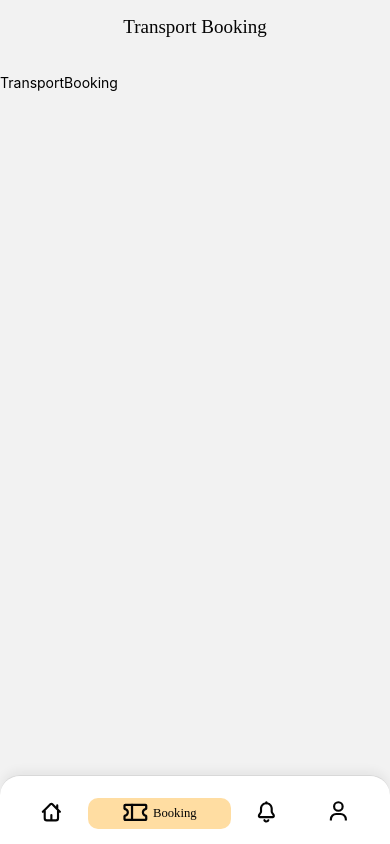
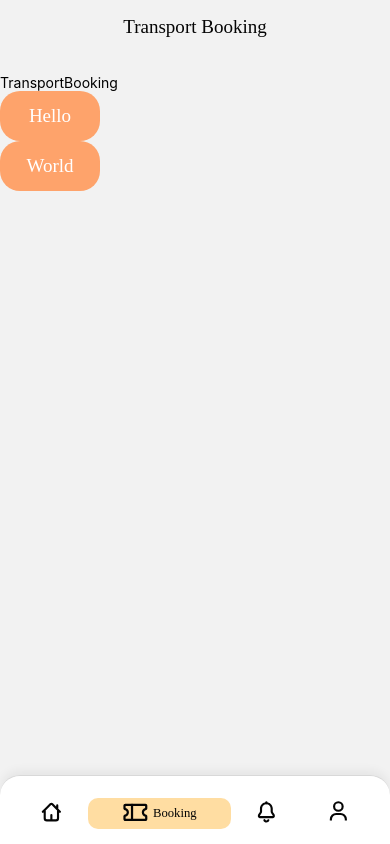
Before and after one commit to slo248/Travelly, a React Native app: screen /TransportBooking in a window 390 px wide. Both pictures are taken after a click on the element 62 px from the left and 223 px from the top of the page. Built offline with nearby package versions, Linux system fonts and the light colour scheme; what react-native would draw is missing.

Commit message:
'form radio controller works ok'

```diff
--- /dev/null
+++ b/src/components/controllers/FormRadioController.tsx
@@ -0,0 +1,81 @@
+import { StyleSheet, Text, View, ScrollView } from 'react-native'; // Corrected imports
+import { FC } from 'react';
+import {
+  Control,
+  Controller,
+  FieldErrors,
+  FieldValues,
+  Path,
+  PathValue
+} from 'react-hook-form';
+import { Texts } from '~/styles/texts';
+import { rH, rMS, rW } from '~/styles/responsive';
+import { Colors } from '~/styles/colors';
+
+interface FormRadioControllerProps<FV extends FieldValues, DataType> {
+  data: DataType[];
+  renderItem: ({
+    item,
+    index,
+    state,
+    onChange
+  }: {
+    item: DataType;
+    index: number;
+    state: boolean;
+    onChange: (...event: any[]) => void;
+  }) => JSX.Element;
+  control: Control<FV>;
+  errors?: FieldErrors<FV>;
+  name: keyof FV & string;
+  defaultValue?: DataType;
+  horizontal?: boolean;
+}
+
+const FormRadioController = <FV extends FieldValues, DataType>({
+  data,
+  renderItem,
+  control,
+  errors,
+  name,
+  defaultValue,
+  horizontal = false
+}: FormRadioControllerProps<FV, DataType>) => {
+  return (
+    <>
+      <Controller
+        {...{
+          control,
+          name: name as Path<FV>,
+          defaultValue: defaultValue as PathValue<FV, Path<FV>> | undefined
+        }}
+        render={({ field: { onChange, value } }) => (
+          <ScrollView horizontal={horizontal}>
+            {data.map((item, index) =>
+              renderItem({
+                item,
+                index,
+                state: value === item,
+                onChange
+              })
+            )}
+          </ScrollView>
+        )}
+      />
+      {errors && errors[name] && (
+        <Text style={styles.error}>{String(errors[name]?.message)}</Text>
+      )}
+    </>
+  );
+};
+
+const styles = StyleSheet.create({
+  error: {
+    ...Texts.error,
+    position: 'absolute',
+    marginTop: rMS(4),
+    bottom: rH(-20)
+  }
+});
+
+export default FormRadioController;
--- a/src/navigators/BookingStack.tsx
+++ b/src/navigators/BookingStack.tsx
@@ -1,12 +1,7 @@
 import { createNativeStackNavigator } from '@react-navigation/native-stack';
-import { Pressable } from 'react-native';
-import Chevron from '~/assets/icons/Chevron';
-import HeaderBooking from '~/components/CustomHeader';
+import { FormProvider, useForm } from 'react-hook-form';
 import HomeBooking from '~/screens/Booking/HomeBooking';
 import TransportBooking from '~/screens/Booking/TransportBooking';
-import { Colors } from '~/styles/colors';
-import { Fonts } from '~/styles/fonts';
-import { rMS } from '~/styles/responsive';
 
 export type BookingStackParamList = {
   HomeBooking: undefined;
@@ -16,7 +11,9 @@ export type BookingStackParamList = {
 const Stack = createNativeStackNavigator<BookingStackParamList>();
 
 const BookingStack = () => {
+  const methods = useForm();
   return (
+    <FormProvider {...methods}>
       <Stack.Navigator
         initialRouteName="HomeBooking"
         screenOptions={{
@@ -27,6 +24,7 @@ const BookingStack = () => {
         <Stack.Screen name="HomeBooking" component={HomeBooking} />
         <Stack.Screen name="TransportBooking" component={TransportBooking} />
       </Stack.Navigator>
+    </FormProvider>
   );
 };
 
--- a/src/screens/Booking/TransportBooking.tsx
+++ b/src/screens/Booking/TransportBooking.tsx
@@ -1,18 +1,40 @@
-import { StyleSheet, Text, View } from 'react-native';
+import { Pressable, StyleSheet, Text, View } from 'react-native';
 import React, { useLayoutEffect } from 'react';
 import { NavigationProp, useNavigation } from '@react-navigation/native';
 import { BookingStackParamList } from '~/navigators/BookingStack';
 import HeaderBooking from '../../components/CustomHeader';
+import FormRadioController from '~/components/controllers/FormRadioController';
+import { useFormContext } from 'react-hook-form';
+import { ButtonText } from '~/components/Button';
 
 const headerTitle = 'Transport Booking';
 
 const TransportBooking = () => {
   const navigation = useNavigation<NavigationProp<BookingStackParamList>>();
+  const { control } = useFormContext();
 
   return (
     <View>
       <HeaderBooking title={headerTitle} />
       <Text>TransportBooking</Text>
+      <View>
+        <FormRadioController
+          control={control}
+          name="transport"
+          data={['Hello', 'World']}
+          renderItem={({ item, index, state, onChange }) => {
+            return (
+              <View key={index} style={{ width: 100, height: 50 }}>
+                <ButtonText
+                  reverseStyle={state}
+                  title={item}
+                  onPress={() => onChange(item)}
+                />
+              </View>
+            );
+          }}
+        />
+      </View>
     </View>
   );
 };
```
Lines whose indentation alone changed are shown as unchanged.
